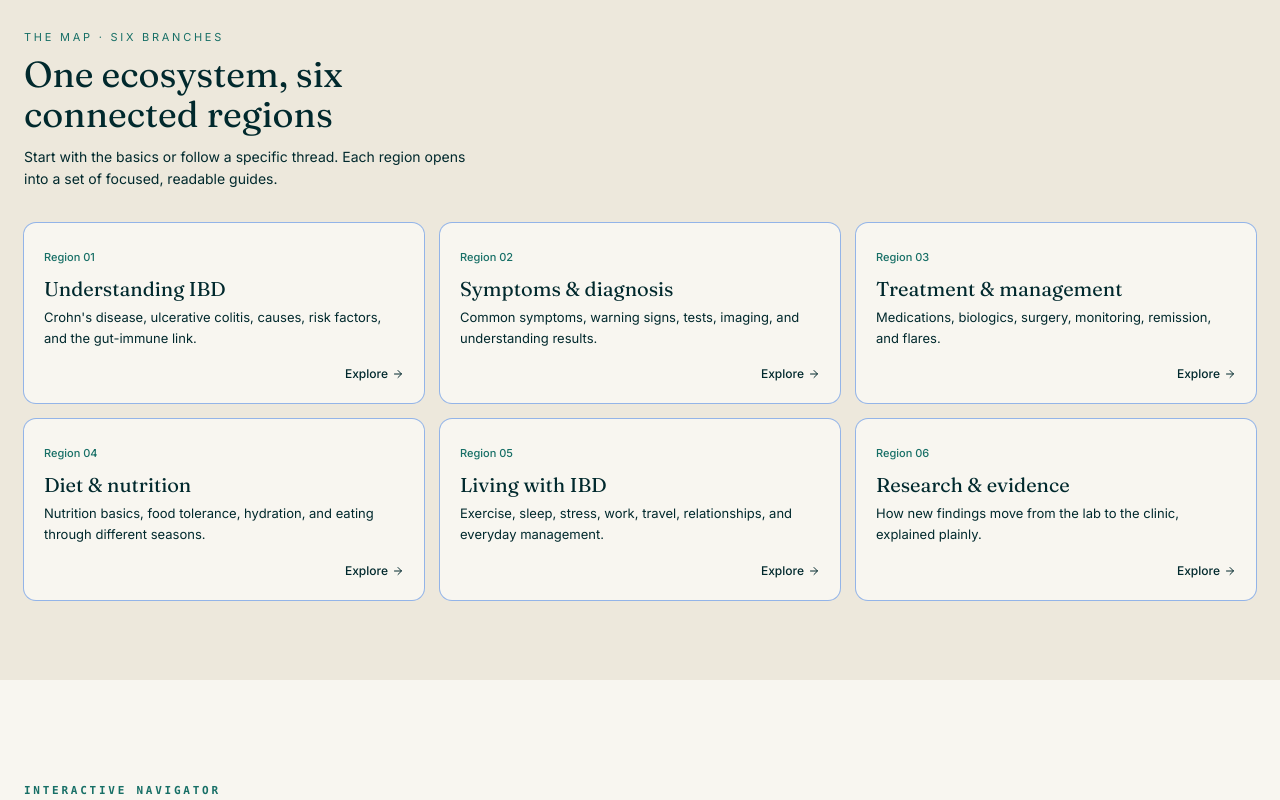
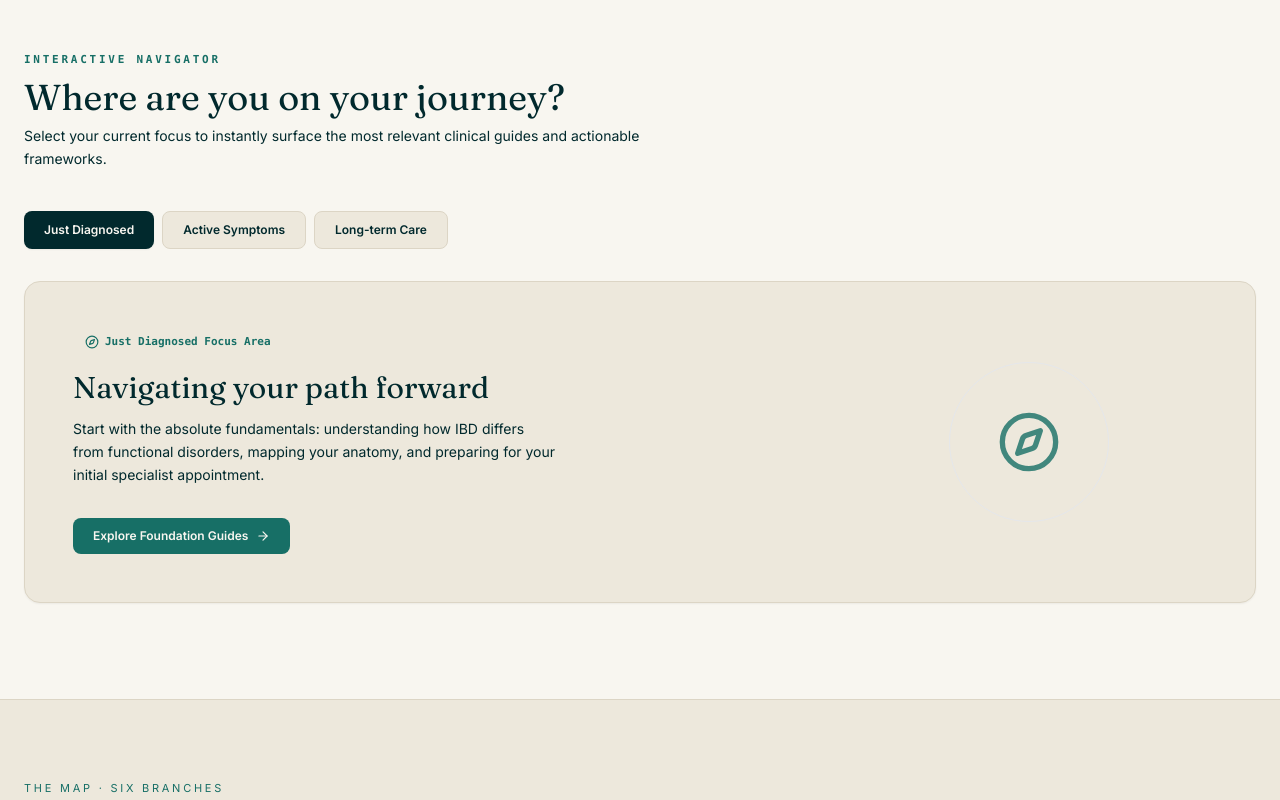
Before and after one commit to KasoU-3111/portal-main-repo, a React (Vite) app in the folder apps/hub/: page / in a window 1280 px wide. Shown: the part 780-1580 px from the top of the page. Built offline with nearby package versions, Linux system fonts and the light colour scheme; no server answers.

Commit message:
HomePage.tsx updated

```diff
--- a/apps/hub/src/pages/HomePage.tsx
+++ b/apps/hub/src/pages/HomePage.tsx
@@ -1,18 +1,14 @@
 import React from "react";
 import { Hero } from "../components/home/Hero";
+import { ScenarioExplorer } from "../components/home/ScenarioExplorer";
 import { BranchesTree } from "../components/home/BranchesTree";
-import { ScenarioExplorer } from "../components/home/ScenarioExplorer";
 
-interface Props {
-  onOpenPortal: () => void;
-}
-
-export const HomePage: React.FC<Props> = ({ onOpenPortal }) => {
+export const HomePage: React.FC = () => {
   return (
     <>
       <Hero />
+      <ScenarioExplorer />
       <BranchesTree />
-      <ScenarioExplorer />
     </>
   );
 };
```
